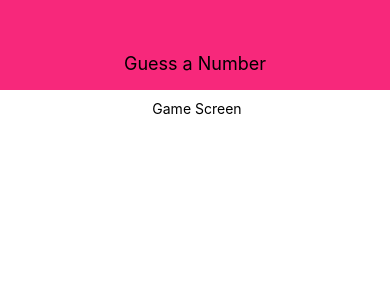
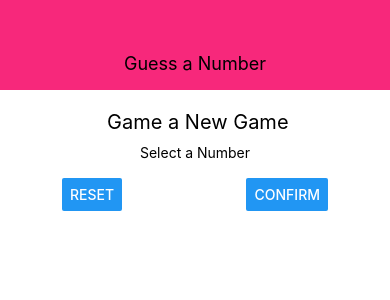
Before and after one commit to EfeAgare/GUESS_A_NUMBER, a React Native app: screen / in a window 390 px wide. Shown: the top 300 px of the page. Built offline with nearby package versions, Linux system fonts and the light colour scheme.

Commit message:
create start-game-screen

```diff
--- a/src/screen/StartGameScreen.js
+++ b/src/screen/StartGameScreen.js
@@ -1,10 +1,18 @@
 import React from 'react';
-import { View, Text, StyleSheet } from 'react-native';
+import { View, Text, StyleSheet, TextInput, Button } from 'react-native';
 
 const StartGameScreen = props => {
   return (
     <View style={styles.screen}>
-      <Text> {"Game Screen"}</Text>
+      <Text style={styles.title}> Game a New Game</Text>
+      <View style={styles.inputContainer}>
+        <Text>Select a Number</Text>
+        <TextInput />
+        <View style={styles.buttonContainer}>
+          <Button title="Reset" onPress={() => {}} />
+          <Button title="Confirm" onPress={() => {}} />
+        </View>
+      </View>
     </View>
   );
 };
@@ -13,7 +21,22 @@
   screen: {
     flex: 1,
     padding: 10,
+    alignItems: 'center'
+  },
+  title: {
+    fontSize: 20,
+    marginVertical: 10
+  },
+  inputContainer: {
+    width: 300,
+    maxWidth: "80%",
     alignItems: "center"
+  },
+  buttonContainer: {
+    flexDirection: 'row',
+    width: '100%',
+    justifyContent: 'space-between',
+    paddingHorizontal: 15
   }
 });
 
```
